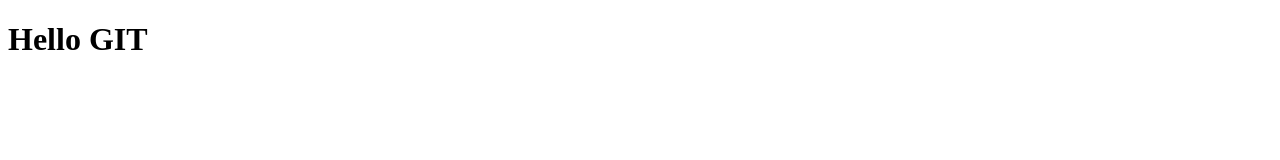
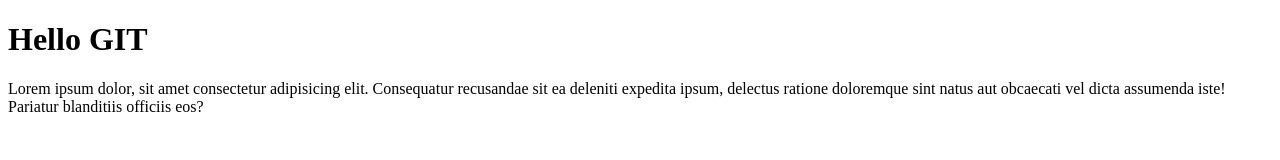
Before and after one commit to marek-posturzynski/git-course-4, a plain HTML site: page index.html in a window 1280 px wide. Drawn offline with Linux system fonts and the light colour scheme.

Commit message:
added paragraph into index.html

```diff
--- a/index.html
+++ b/index.html
@@ -7,5 +7,7 @@
 </head>
 <body>
     <h1>Hello GIT</h1>
+
+    <p>Lorem ipsum dolor, sit amet consectetur adipisicing elit. Consequatur recusandae sit ea deleniti expedita ipsum, delectus ratione doloremque sint natus aut obcaecati vel dicta assumenda iste! Pariatur blanditiis officiis eos?</p>
 </body>
 </html>
```
